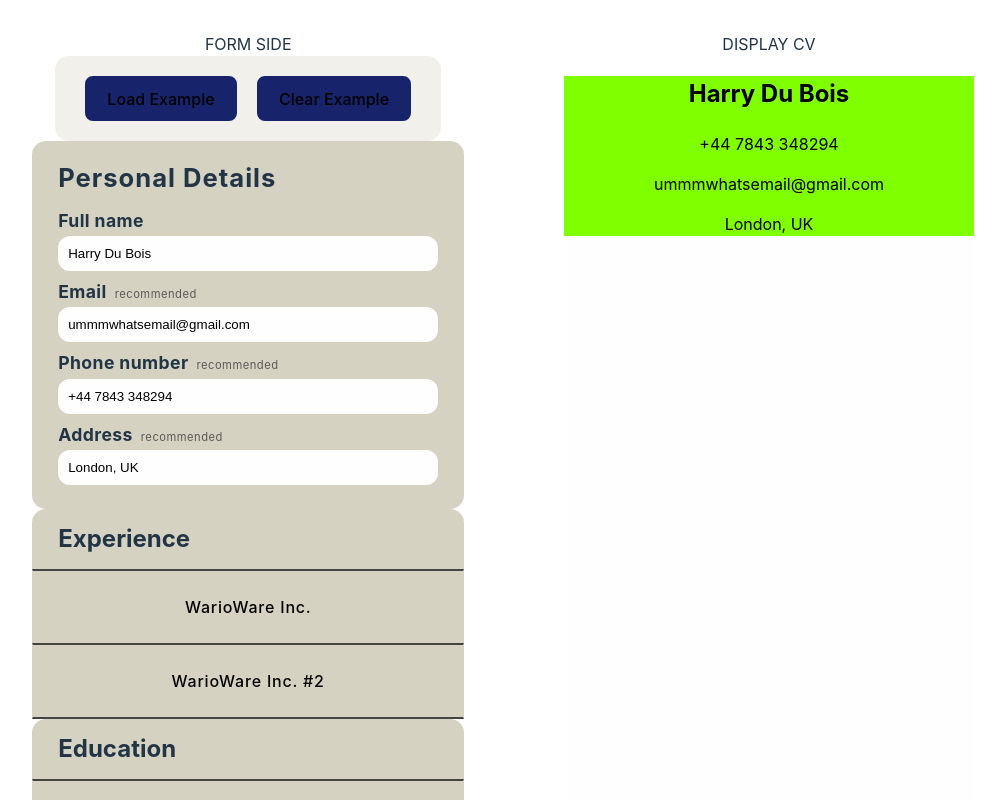
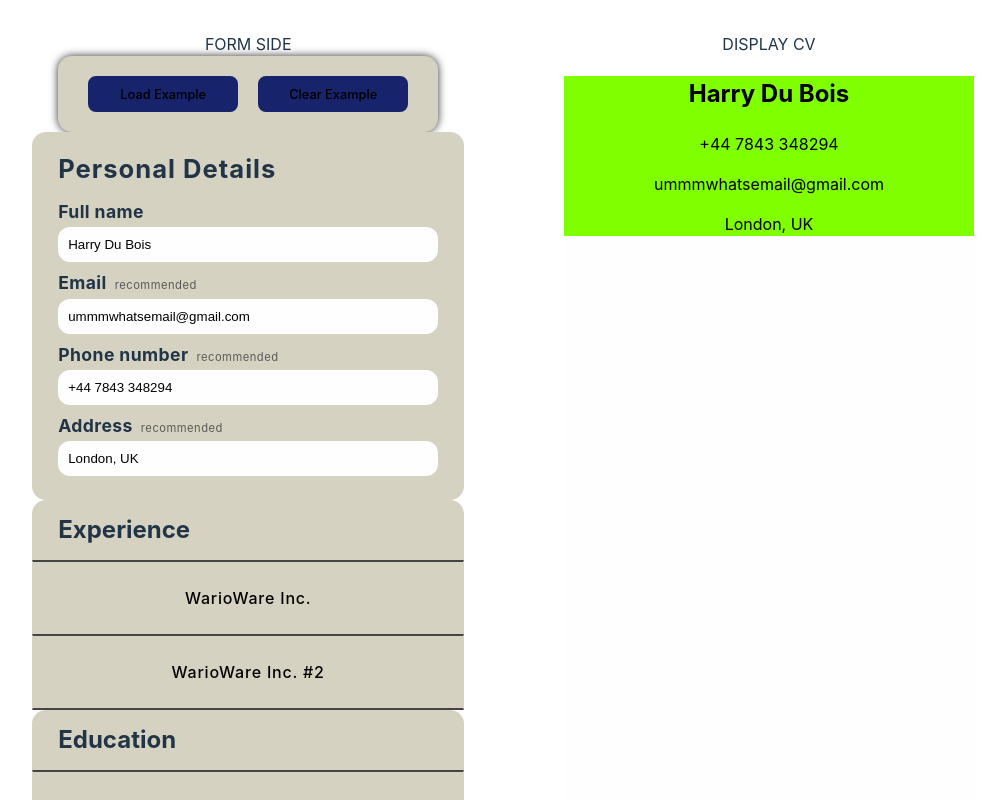
Before and after one commit to JHoldsworth23/cv-maker, a React (Vite) app: page / in a window 1280 px wide. Shown: the top 800 px of the page, without its empty margins (137-1142 px from the left). Built offline with nearby package versions, Linux system fonts and the light colour scheme.

Commit message:
add colors and variables for each button

```diff
--- a/src/styles/example-loader.css
+++ b/src/styles/example-loader.css
@@ -1,24 +1,37 @@
+:root {
+    --main-color: #17236A;
+    --warning-color: #FF0F0F;
+    --bg-color: #D6D2C2;
+}
+
 .btn-container {
     width: min-content;
     display: flex;
     gap: 20px;
     justify-content: space-between;
-    background-color: #F2F0EA;
+    background-color: var(--bg-color);
     padding: 20px 30px;
     border-radius: 14px;
     margin: auto;
+    box-shadow: 0 0 8px #303030;
 }
 
 .load-btn, .clear-btn {
-    width: max-content;
-    font-size: 1rem;
-    background-color: #17236A;
-    border: 3px solid #17236A;
+    width: 150px;
+    font-size: 0.8rem;
+    background-color: var(--main-color);
+    border: 3px solid var(--main-color);
     transition: all 0.25s ease-in-out;
 }
 
-.load-btn:hover, .clear-btn:hover {
-    color: #17236A;
-    border-color: #17236A;
+.load-btn:hover {
+    color: var(--main-color);
+    border-color: var(--main-color);
     background-color: #F2F0EA;
 }
+
+.clear-btn:hover {
+    color: var(--bg-color);
+    border-color: var(--warning-color);
+    background-color: var(--warning-color);
+}
```
